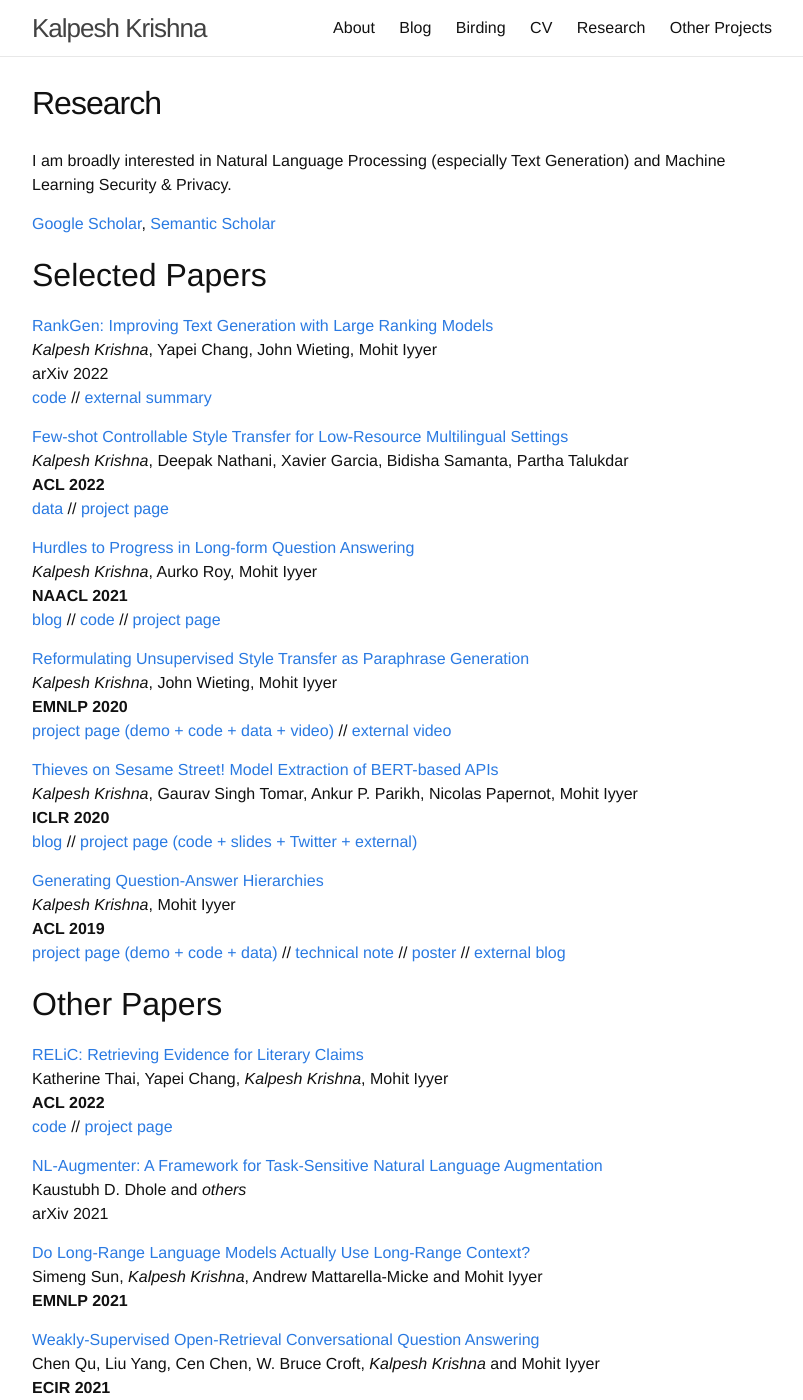
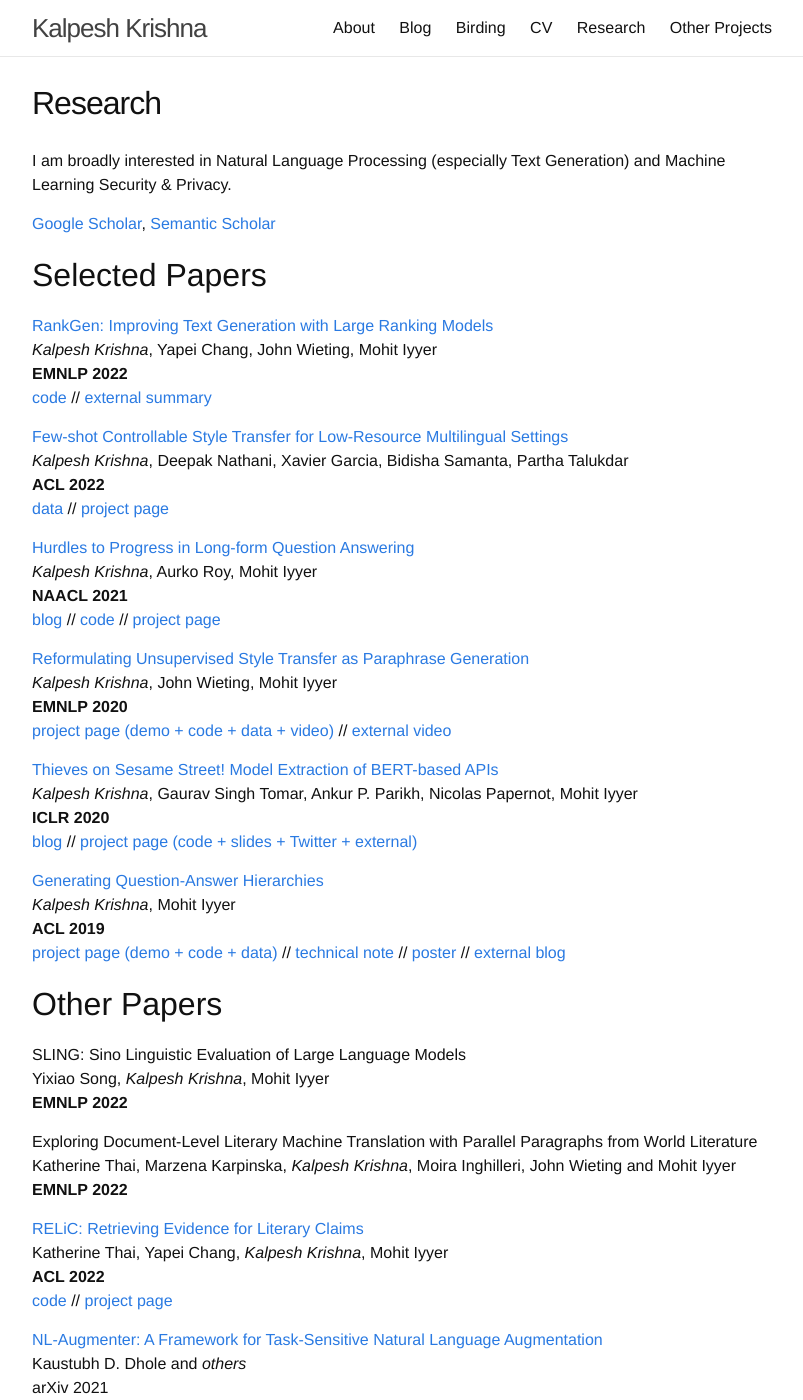
Before and after one commit to martiansideofthemoon/martiansideofthemoon.github.io, a Jekyll site: the page built from _pages/research.md, in a window 1280 px wide and 1400 px high. Shown: the whole window, without its empty margins (238-1041 px from the left). Built offline with Jekyll 4.4.1, drawn with Linux system fonts in a browser that asks for light colours; comment, search, counter and statistics services are not loaded.

Commit message:
Update research.md

```diff
--- a/_pages/research.md
+++ b/_pages/research.md
@@ -12,7 +12,7 @@ I am broadly interested in Natural Language Processing (especially Text Generati
 
 [RankGen: Improving Text Generation with Large Ranking Models](https://arxiv.org/abs/2205.09726)
 *Kalpesh Krishna*, Yapei Chang, John Wieting, Mohit Iyyer
-arXiv 2022
+**EMNLP 2022**
 [code](https://github.com/martiansideofthemoon/rankgen) // [external summary](https://dblalock.substack.com/p/2022-5-22-arxiv-roundup-rankgen-deep?s=w)
 
 [Few-shot Controllable Style Transfer for Low-Resource Multilingual Settings](https://arxiv.org/abs/2110.07385)
@@ -41,6 +41,14 @@ arXiv 2022
 [project page (demo + code + data)](http://squash.cs.umass.edu/) // [technical note](https://arxiv.org/pdf/1906.02622.pdf#page=15) // [poster]({{ site.url }}/assets/squash-poster.pdf) // [external blog](https://towardsdatascience.com/introducing-squash-a-question-answer-generating-system-71c47b478a16)
 
 ## Other Papers
+
+SLING: Sino Linguistic Evaluation of Large Language Models
+Yixiao Song, *Kalpesh Krishna*, Mohit Iyyer
+**EMNLP 2022**
+
+Exploring Document-Level Literary Machine Translation with Parallel Paragraphs from World Literature
+Katherine Thai, Marzena Karpinska, *Kalpesh Krishna*, Moira Inghilleri, John Wieting and Mohit Iyyer
+**EMNLP 2022**
 
 [RELiC: Retrieving Evidence for Literary Claims](https://arxiv.org/abs/2203.10053)
 Katherine Thai, Yapei Chang, *Kalpesh Krishna*, Mohit Iyyer
```
